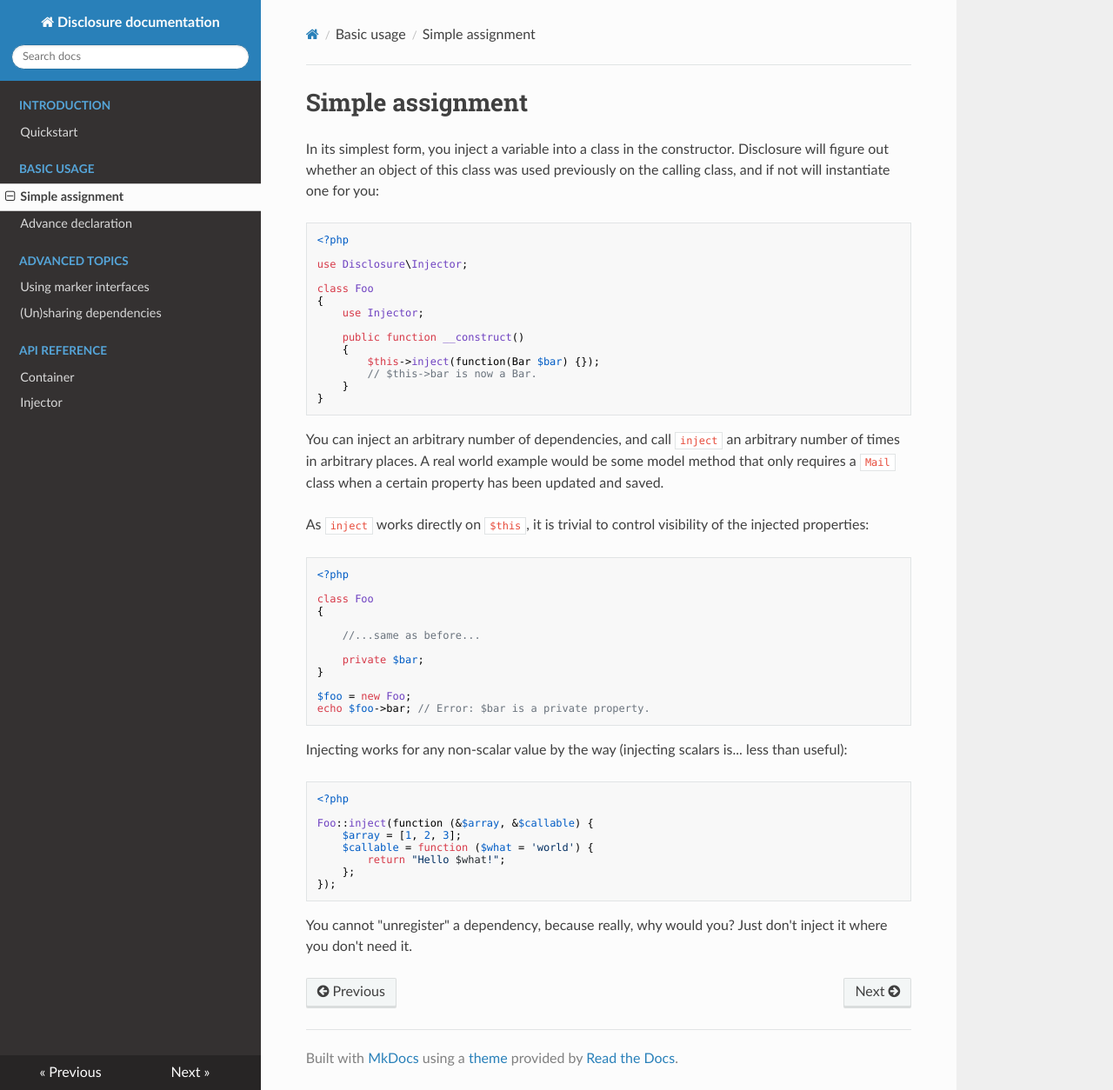
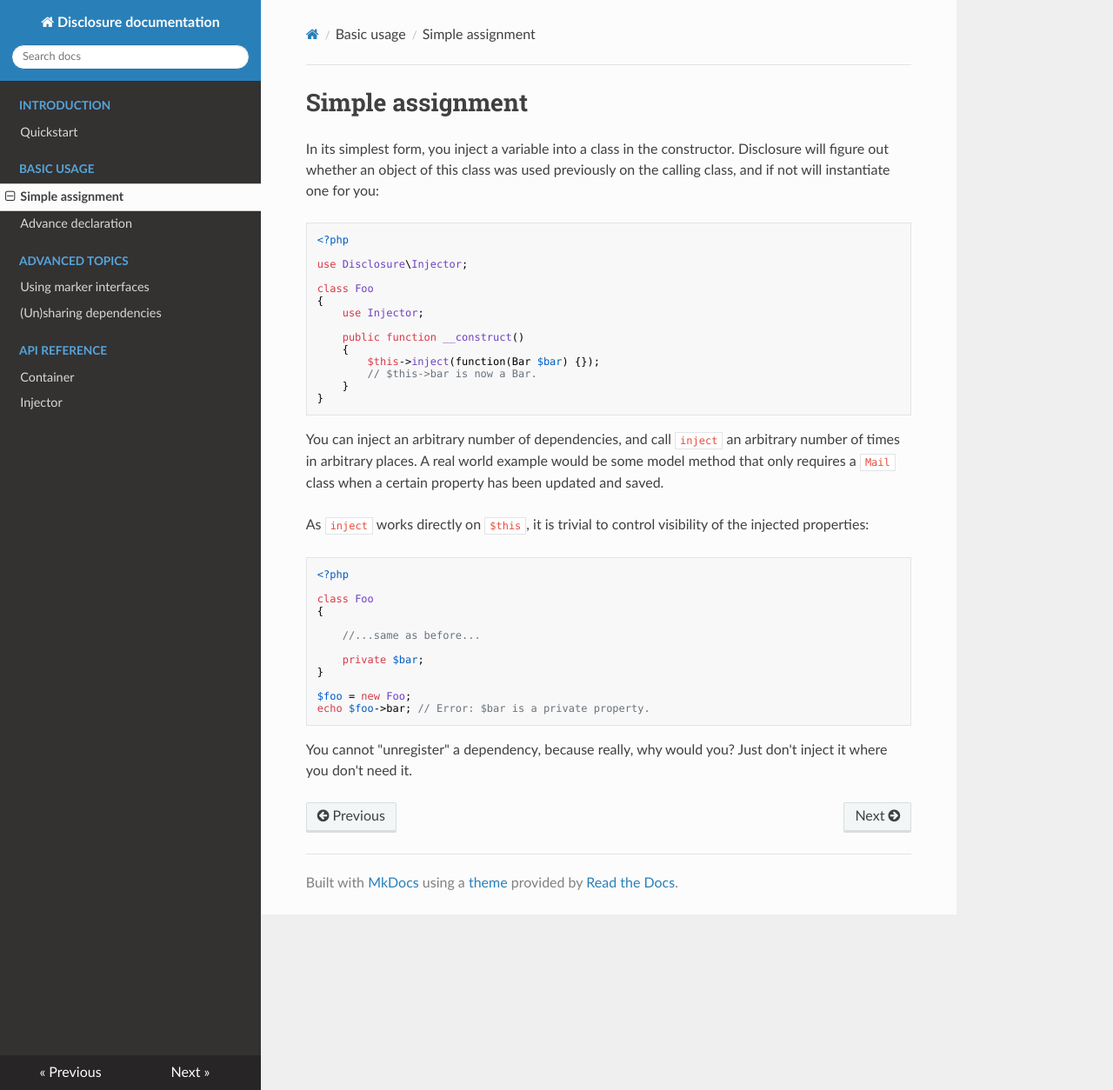
Before and after one commit to monolyth-php/disclosure, an MkDocs documentation site: the page built from docs/basic/simple.md, in a window 1280 px wide and 1254 px high. Shown: the whole window at 87% size. Built offline with MkDocs 1.6.1, drawn with Linux system fonts in a browser that asks for light colours; nearby versions of some CDN libraries; old or Windows-style settings are respelled for this version of MkDocs.

Commit message:
this is not longer supported

```diff
--- a/docs/basic/simple.md
+++ b/docs/basic/simple.md
@@ -40,17 +40,5 @@ the injected properties:
     $foo = new Foo;
     echo $foo->bar; // Error: $bar is a private property.
 
-Injecting works for any non-scalar value by the way (injecting scalars is...
-less than useful):
-
-    <?php
-
-    Foo::inject(function (&$array, &$callable) {
-        $array = [1, 2, 3];
-        $callable = function ($what = 'world') {
-            return "Hello $what!";
-        };
-    });
-
 You cannot "unregister" a dependency, because really, why would you? Just don't
 inject it where you don't need it.
```
